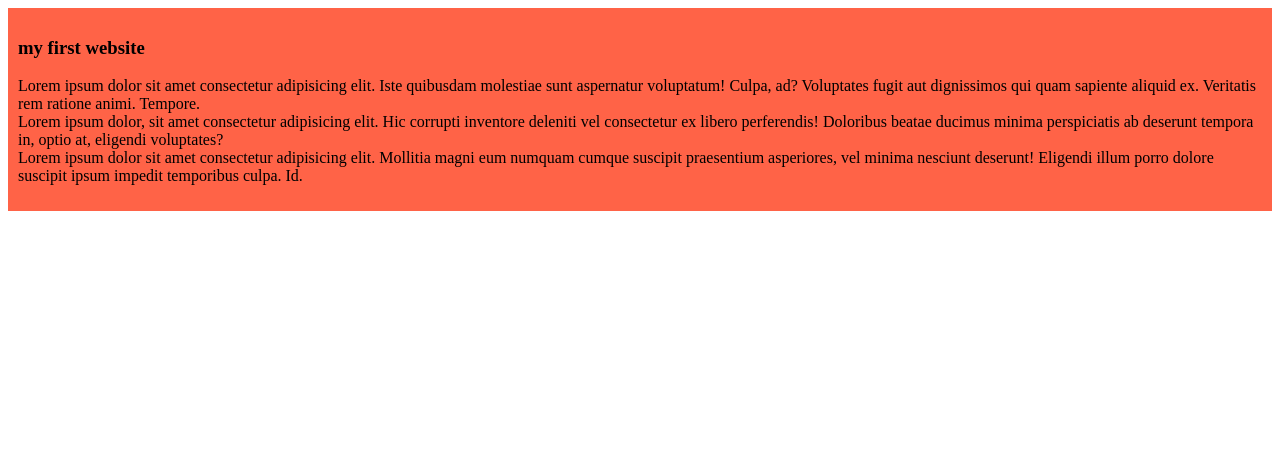
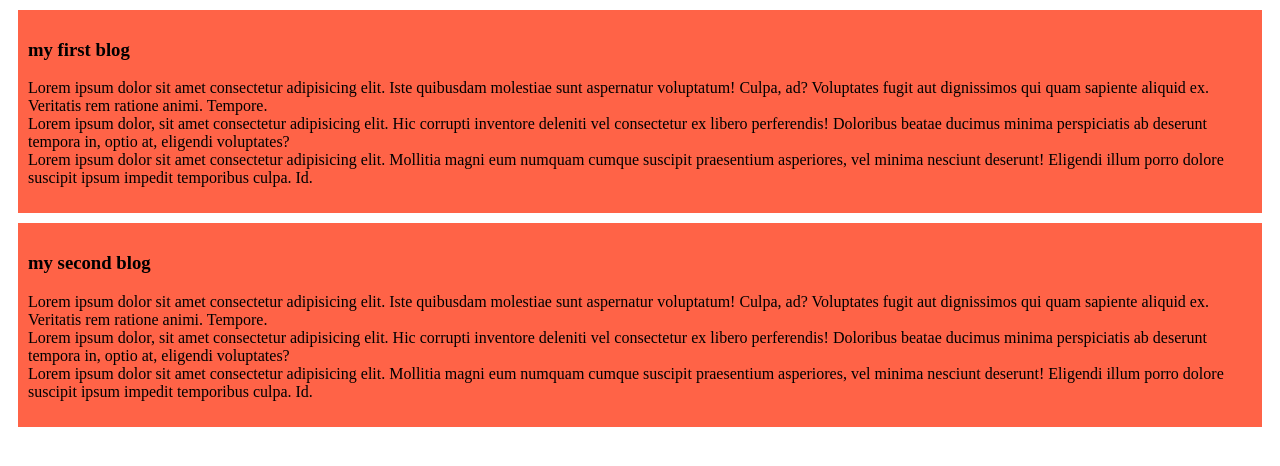
Before and after one commit to ashrafulislam-1/my-simple-website, a plain HTML site: page index.html in a window 1280 px wide. Drawn offline with Linux system fonts and the light colour scheme.

Commit message:
added the second blog

```diff
--- a/index.html
+++ b/index.html
@@ -8,7 +8,16 @@
 </head>
 <body>
     <div>
-        <h3>my first website</h3>
+        <h3>my first blog</h3>
+        <p>Lorem ipsum dolor sit amet consectetur adipisicing elit. Iste quibusdam molestiae sunt aspernatur voluptatum! Culpa, ad? Voluptates fugit aut dignissimos qui quam sapiente aliquid ex. Veritatis rem ratione animi. Tempore.
+        <br>
+        Lorem ipsum dolor, sit amet consectetur adipisicing elit. Hic corrupti inventore deleniti vel consectetur ex libero perferendis! Doloribus beatae ducimus minima perspiciatis ab deserunt tempora in, optio at, eligendi voluptates?
+        <br>
+        Lorem ipsum dolor sit amet consectetur adipisicing elit. Mollitia magni eum numquam cumque suscipit praesentium asperiores, vel minima nesciunt deserunt! Eligendi illum porro dolore suscipit ipsum impedit temporibus culpa. Id.
+        </p>
+    </div>
+    <div>
+        <h3>my second blog</h3>
         <p>Lorem ipsum dolor sit amet consectetur adipisicing elit. Iste quibusdam molestiae sunt aspernatur voluptatum! Culpa, ad? Voluptates fugit aut dignissimos qui quam sapiente aliquid ex. Veritatis rem ratione animi. Tempore.
         <br>
         Lorem ipsum dolor, sit amet consectetur adipisicing elit. Hic corrupti inventore deleniti vel consectetur ex libero perferendis! Doloribus beatae ducimus minima perspiciatis ab deserunt tempora in, optio at, eligendi voluptates?
--- a/styles/blog.css
+++ b/styles/blog.css
@@ -1,4 +1,5 @@
 div{
     background-color: tomato;
     padding: 10px;
+    margin: 10px;
 }
```
